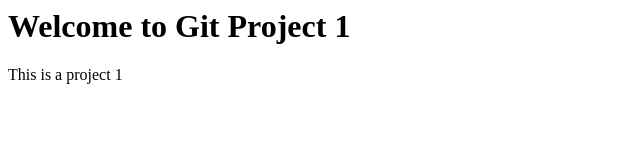
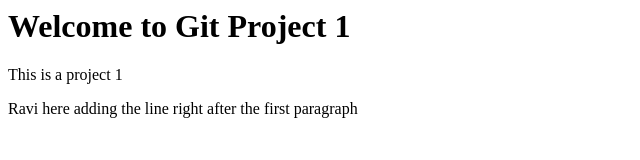
Before and after one commit to ravichandra9594/DevOpsTraining1, a plain HTML site: page index.html in a window 1280 px wide. Shown: the whole page, without its empty margins (0-640 px from the left). Drawn offline with Linux system fonts and the light colour scheme.

Commit message:
Ravi making changes in git bash windows to Index.html file

```diff
--- a/index.html
+++ b/index.html
@@ -4,6 +4,7 @@
 		<div class="container">
 			<h1> Welcome to Git Project 1 </h1>
 			<p> This is a project 1 </p>
+			<p> Ravi here adding the line right after the first paragraph </p>
 
 		</div>
 	</body>
```
